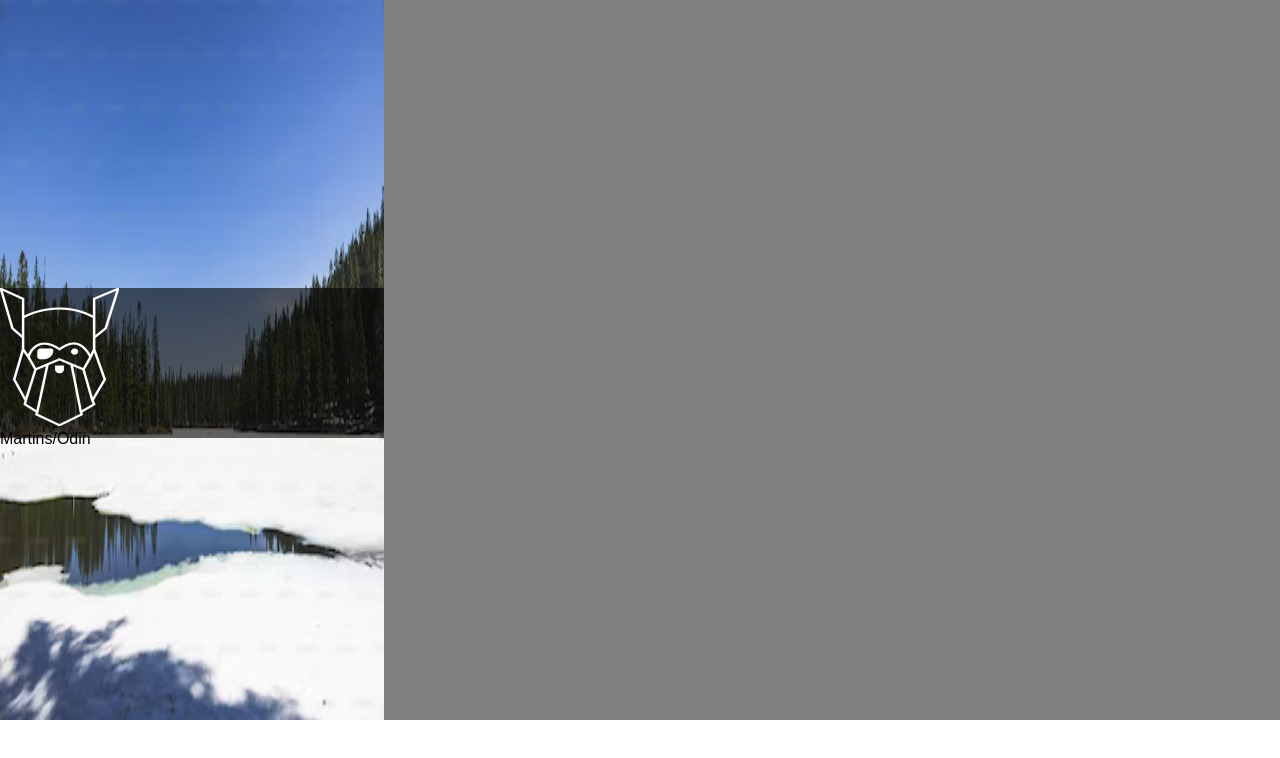
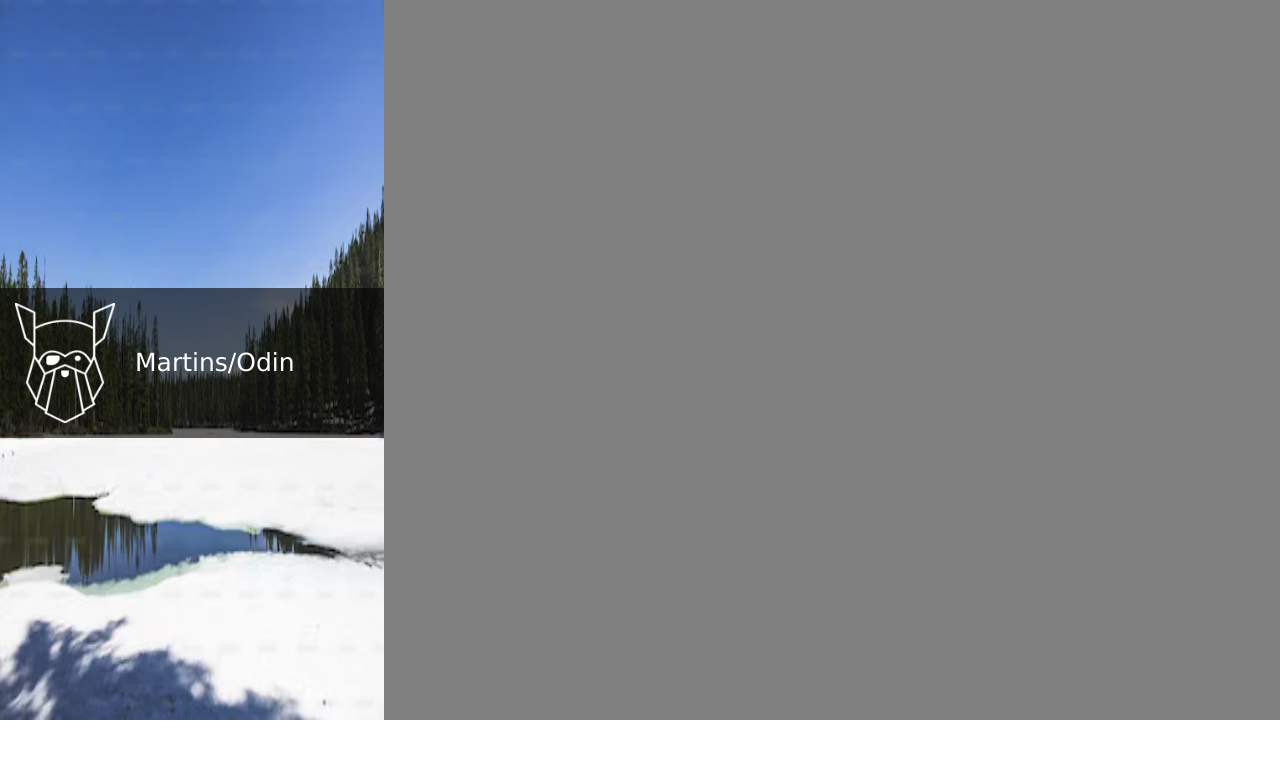
Before and after one commit to Martosky/signup-form, a plain HTML site: page index.html in a window 1280 px wide. Drawn offline with Linux system fonts and the light colour scheme.

Commit message:
done styling a section of the page

```diff
--- a/style.css
+++ b/style.css
@@ -2,7 +2,7 @@
     margin: 0;
     box-sizing: border-box;
     padding: 0;
-    font-family: Arial, Helvetica, sans-serif;
+
 }
 .main{
     width: 100%;
@@ -34,3 +34,19 @@
     height: 150px;
     background-color: rgb(0,0,0, 0.6);
 }
+.left-side .section-background img{
+    display: inline;
+    float: left;
+    height: 120px;
+    width: 100px;
+    margin: 15px 0 0 15px;
+}
+ .section-background p{
+    display: inline;
+    float: left;
+    font-size: 25px;
+    margin: 60px 0 0 20px;
+    color: white;
+    text-align: center;
+    font-family: Verdana, Geneva, Tahoma, sans-serif;
+}
```
Also changed, not shown: index.html (+1 -2 lines), text.txt.
